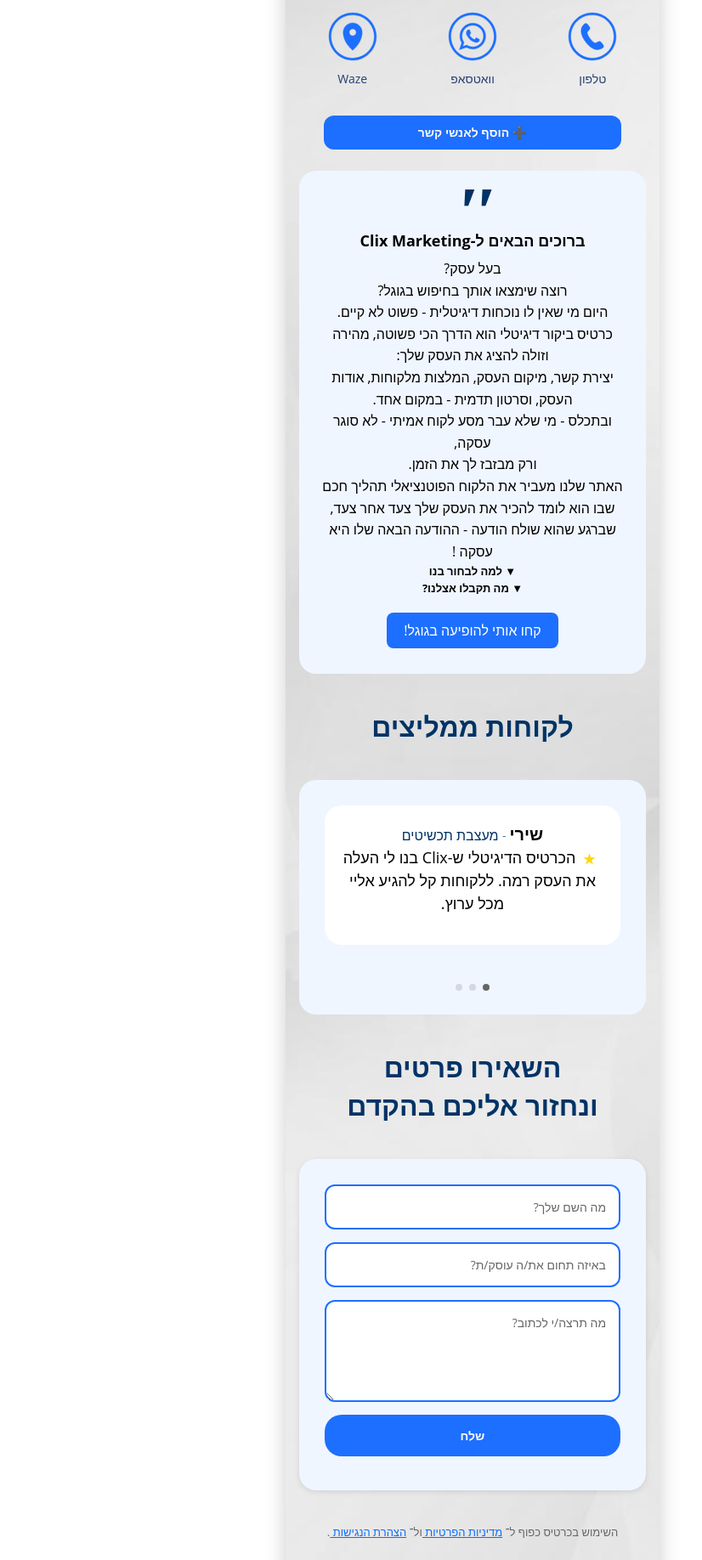
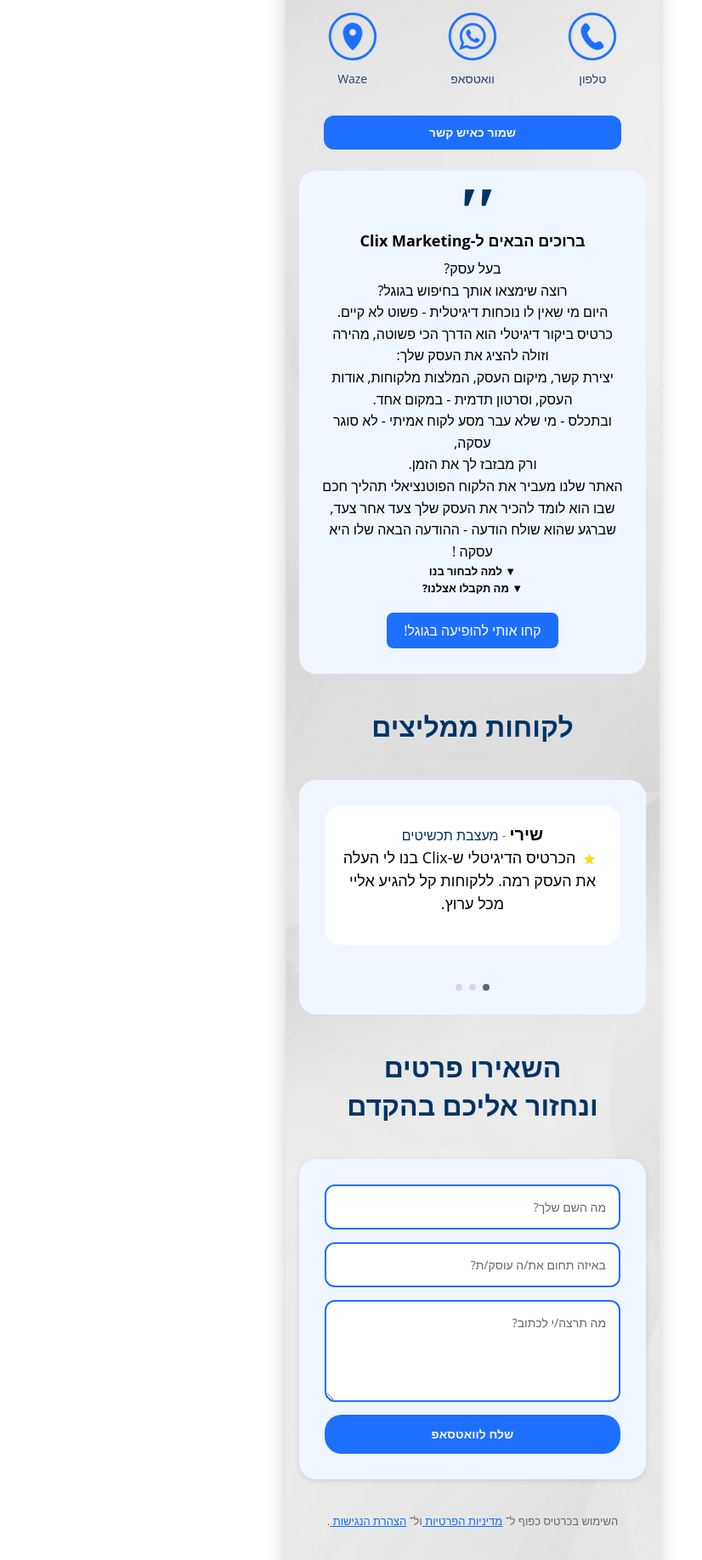
Before and after one commit to Nissim122/Nisim15, a plain HTML site: page public/cards/israelElec/israel.html in a window 1280 px wide. Shown: the part 420-2256 px from the top of the page at 85% size, 84-910 px from the left. Drawn offline with nearby package versions, Linux system fonts and the light colour scheme.

Commit message:
ישראל

```diff
--- a/public/cards/israelElec/israel.html
+++ b/public/cards/israelElec/israel.html
@@ -336,8 +336,7 @@
    role="button"
    aria-label="הוסף איש קשר"
    tabindex="0">
-  ➕ הוסף לאנשי קשר
-</a>
+שמור כאיש קשר</a>
 
 <!-- ✅ אודות -->
 <!-- <h3 class="main-title sr-only" id="aboutSectionTitle" tabindex="0">אודות</h3>
--- a/public/cards/israelElec/israelData.js
+++ b/public/cards/israelElec/israelData.js
@@ -29,8 +29,8 @@
     instagram: false,
     mail: false,
     tiktok: false,
-    sendEmail: true,
-    sendWhatsApp: false,
+    sendEmail: false,
+    sendWhatsApp: true,
 
     animationsEnabled: true,   // ✅ חובה להפעיל
 
```
